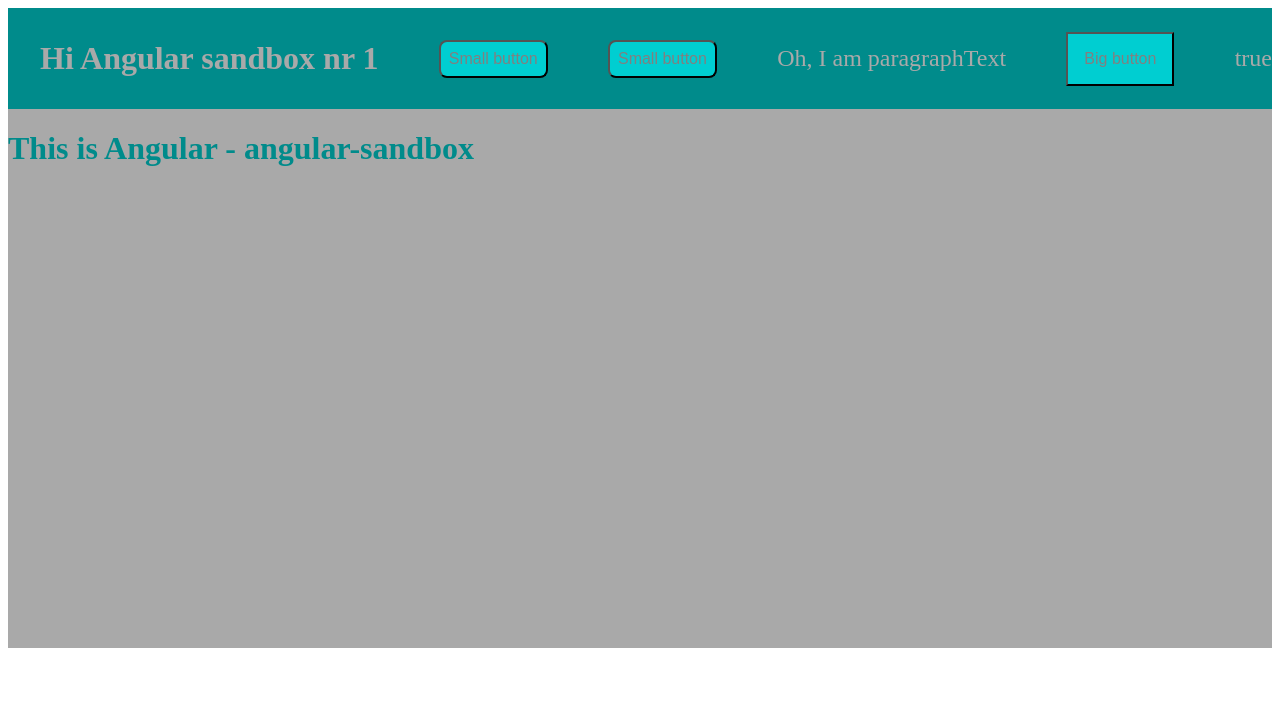
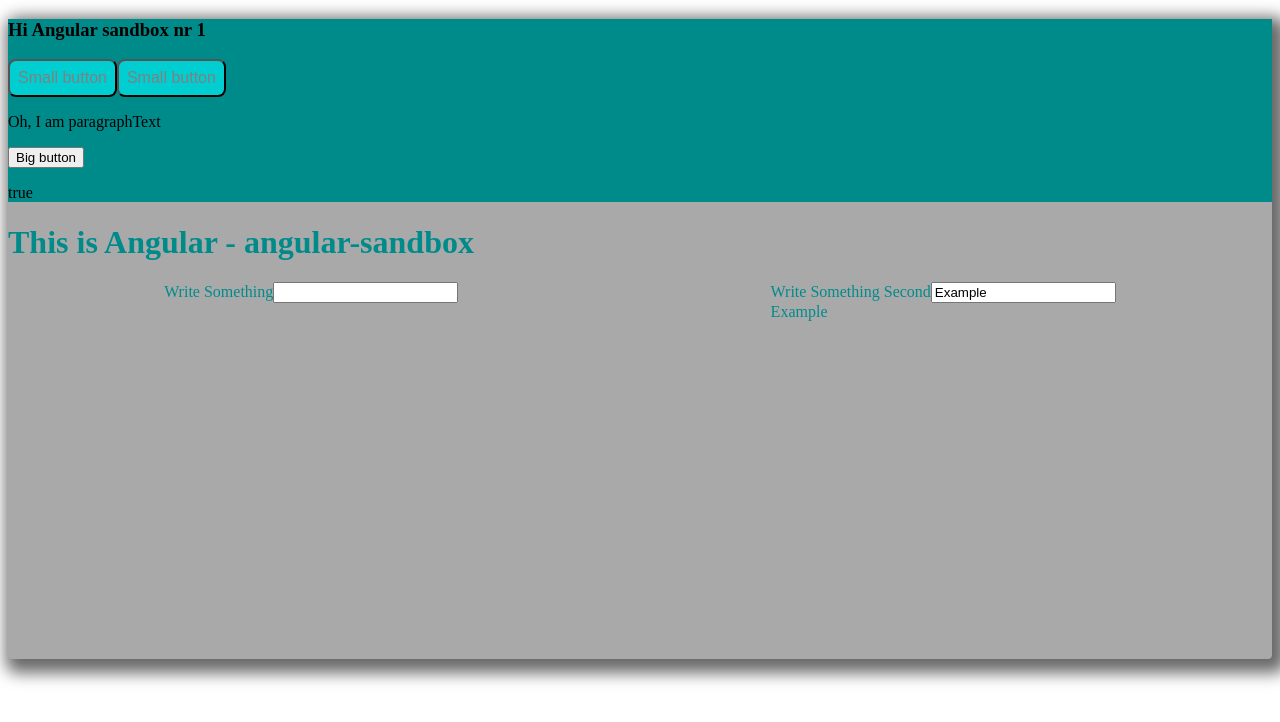
Before and after one commit to JakubKarp/angular-sandbox, an Angular app: page / in a window 1280 px wide. Shown: the top 722 px of the page. Built offline with nearby package versions, Linux system fonts and the light colour scheme.

Commit message:
input-and-databinding

```diff
--- a/src/app/app.component.css
+++ b/src/app/app.component.css
@@ -3,6 +3,8 @@
   max-width: 1300px;
   background-color: darkgrey;
   min-height: 80vh;
+  border-radius: 4px;
+  box-shadow: 6px 6px 16px 8px dimgray;
 }
 
 h1 {
--- a/src/app/app.component.html
+++ b/src/app/app.component.html
@@ -1,4 +1,5 @@
 <div class='main-container'>
   <app-header></app-header>
   <h1> This is Angular  - {{title}} </h1>
+  <app-inputname></app-inputname>
 </div>
--- a/src/app/app.module.ts
+++ b/src/app/app.module.ts
@@ -1,18 +1,22 @@
 import { HeaderComponent } from './header/header.component';
 import { BrowserModule } from '@angular/platform-browser';
 import { NgModule } from '@angular/core';
+import { FormsModule } from '@angular/forms';
 
 import { AppComponent } from './app.component';
 import { HeaderItemComponent } from './header-item/header-item.component';
+import { InputnameComponent } from './inputname/inputname.component';
 
 @NgModule({
   declarations: [
     AppComponent,
     HeaderComponent,
-    HeaderItemComponent
+    HeaderItemComponent,
+    InputnameComponent
   ],
   imports: [
     BrowserModule,
+    FormsModule
   ],
   providers: [],
   bootstrap: [AppComponent]
--- a/src/app/header/header.component.css
+++ b/src/app/header/header.component.css
@@ -2,7 +2,7 @@
   display: flex;
   justify-content: space-between;
   align-items: center;
-  background-color: darkcyan;
+  /* background-color: darkcyan; */
 }
 
 h3 {
--- a/src/app/header/header.component.ts
+++ b/src/app/header/header.component.ts
@@ -4,11 +4,11 @@ import { Component } from '@angular/core';
   selector: 'app-header',
   templateUrl: './header.component.html',
   styleUrls: ['./header.component.css'],
-  // styles: [`
-  //   div {
-  //     background: red
-  //   }
-  // `]
+  styles: [`
+    .header-container {
+      background-color: darkcyan
+    }
+  `]
 })
 
 export class HeaderComponent {
--- /dev/null
+++ b/src/app/inputname/inputname.component.css
@@ -0,0 +1,5 @@
+.inputs {
+  display: flex;
+  justify-content: space-around;
+  color: darkcyan
+}
--- /dev/null
+++ b/src/app/inputname/inputname.component.html
@@ -0,0 +1,13 @@
+<div class="inputs">
+  <div>
+    <label>Write Something</label>
+    <input type="text" (input)="onWriteSomething($event)" />
+    <div>{{ textExamp }}</div>
+  </div>
+
+  <div>
+    <label>Write Something Second</label>
+    <input type="text" [(ngModel)]="textExampSecond" />
+    <div>{{ textExampSecond }}</div>
+  </div>
+</div>
--- /dev/null
+++ b/src/app/inputname/inputname.component.ts
@@ -0,0 +1,21 @@
+import { Component, OnInit } from '@angular/core';
+
+@Component({
+  selector: 'app-inputname',
+  templateUrl: './inputname.component.html',
+  styleUrls: ['./inputname.component.css']
+})
+export class InputnameComponent implements OnInit {
+  textExamp = '';
+  textExampSecond = 'Example';
+
+  constructor() { }
+
+  ngOnInit(): void {
+  }
+
+  onWriteSomething(event: Event) {
+    this.textExamp = (event.target as HTMLInputElement).value;
+  }
+
+}
```
